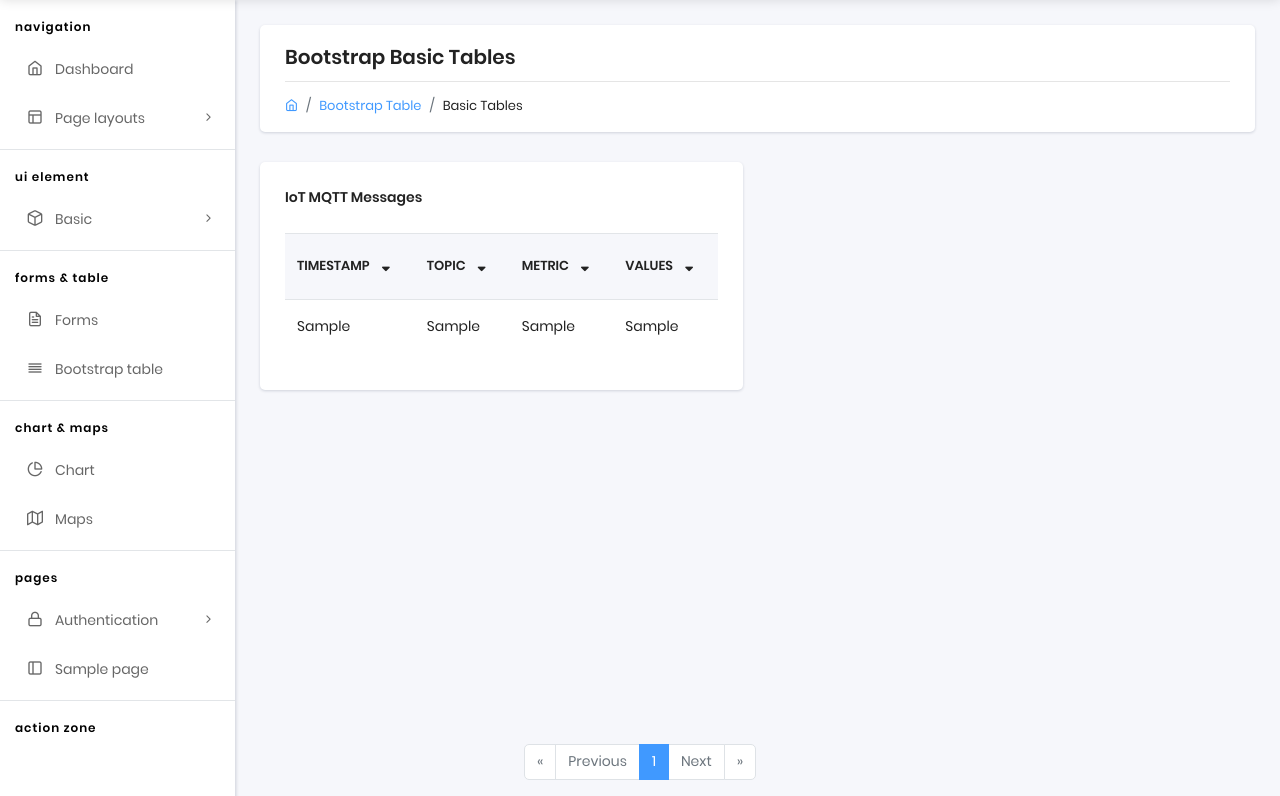
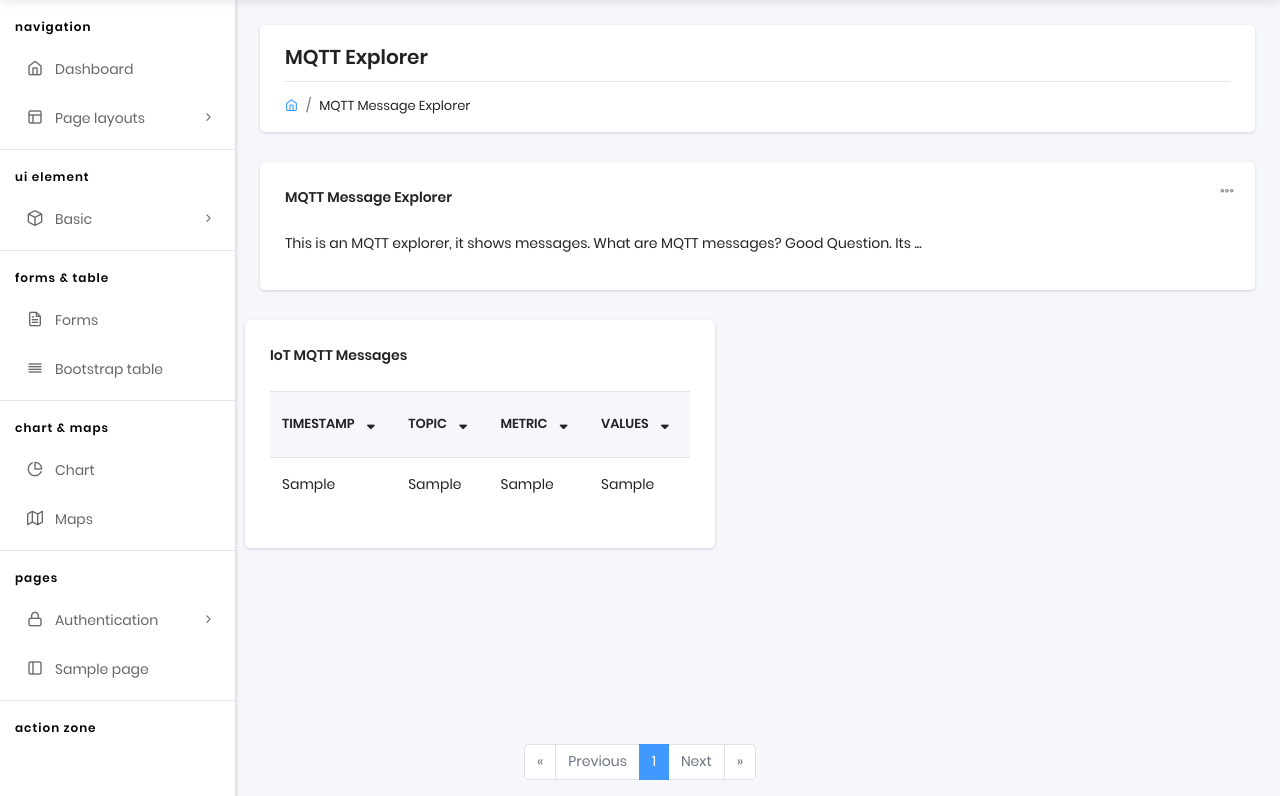
Before and after one commit to YouFoundKyle/Pi-LINk, a Django app: template web/core/templates/explorer.html in a window 1280 px wide. Shown: the part 56-852 px from the top of the page. Run offline with Django 3.2, Linux system fonts and the light colour scheme; the template is opened without the code that fills it: most values are stand-ins (such as "Sample title", 1, 10 or a date in 2020); some libraries are stand-ins or nearby versions.

Commit message:
add explorer blurb

```diff
--- a/web/core/templates/explorer.html
+++ b/web/core/templates/explorer.html
@@ -1,6 +1,6 @@
 {% extends "layouts/base.html" %}
 
-{% block title %} UI Tables {% endblock %}
+{% block title %} MQTT Explorer {% endblock %}
 
 <!-- Specific CSS goes HERE -->
 {% block stylesheets %}{% endblock stylesheets %}
@@ -16,12 +16,11 @@
                     <div class="row align-items-center">
                         <div class="col-md-12">
                             <div class="page-header-title">
-                                <h5 class="m-b-10">Bootstrap Basic Tables </h5>
+                                <h5 class="m-b-10">MQTT Explorer </h5>
                             </div>
                             <ul class="breadcrumb">
                                 <li class="breadcrumb-item"><a href="index.html"><i class="feather icon-home"></i></a></li>
-                                <li class="breadcrumb-item"><a href="#!">Bootstrap Table </a></li>
-                                <li class="breadcrumb-item"><a href="#!">Basic Tables </a></li>
+                                <li class="breadcrumb-item"><a href="#!">MQTT Message Explorer </a></li>
                             </ul>
                         </div>
                     </div>
@@ -30,8 +29,30 @@
             <!-- [ breadcrumb ] end -->
             <!-- [ Main Content ] start -->
             <div class="row ">
+                <div class="col-md-12">
+					<div class="card">
+						<div class="card-header">
+							<h5>MQTT Message Explorer</h5>
+							<div class="card-header-right">
+								<div class="btn-group card-option">
+									<button type="button" class="btn dropdown-toggle btn-icon" data-toggle="dropdown" aria-haspopup="true" aria-expanded="false">
+										<i class="feather icon-more-horizontal"></i>
+									</button>
+									<ul class="list-unstyled card-option dropdown-menu dropdown-menu-right">
+										<li class="dropdown-item full-card"><a href="#!"><span><i class="feather icon-maximize"></i> maximize</span><span style="display:none"><i class="feather icon-minimize"></i> Restore</span></a></li>
+										<li class="dropdown-item minimize-card"><a href="#!"><span><i class="feather icon-minus"></i> collapse</span><span style="display:none"><i class="feather icon-plus"></i> expand</span></a></li>
+                                        <li class="dropdown-item close-card"><a href="#!"><i class="feather icon-trash"></i> remove</a></li>
+                                    </ul>
+								</div>
+							</div>
+						</div>
+						<div class="card-body">
+							<p>This is an MQTT explorer, it shows messages. What are MQTT messages? Good Question. Its ...
+							</p>
+						</div>
+					</div>
+				</div>
                 <!-- [ basic-table ] start -->
-                <div class="col-md-6 ">
                     <div class="card">
                         <div class="card-header">
                             <h5 >IoT MQTT Messages</h5>
```
